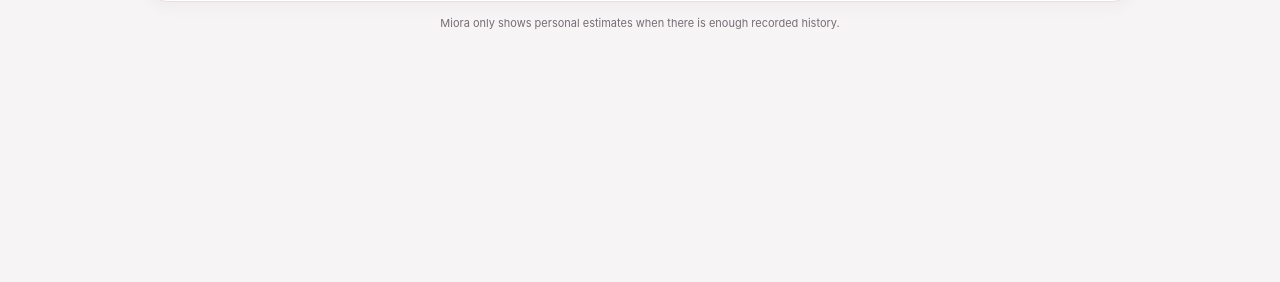
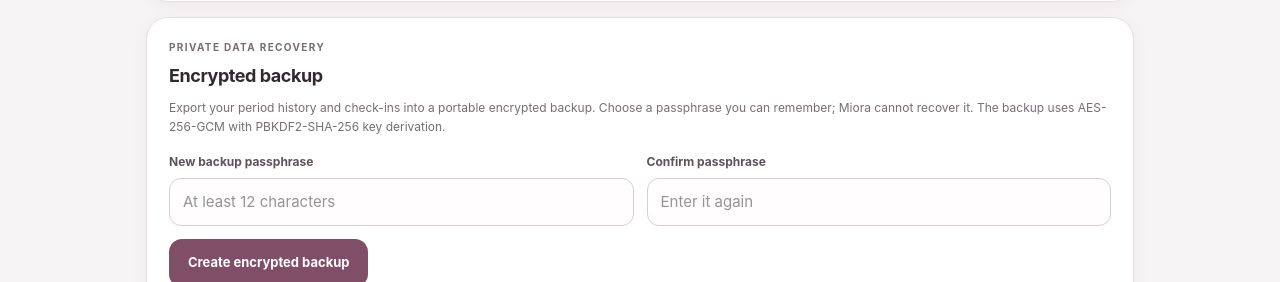
Before and after one commit to Bulldogshot10/Miora, a Svelte app in the folder web/: page / in a window 1280 px wide. Both pictures are taken after a click on the button "Insights". Shown: the part 518-800 px from the top of the page. Built offline with nearby package versions, Linux system fonts and the light colour scheme.

Commit message:
feat(backup): expose encrypted backup and restore in Insights

```diff
--- a/web/src/App.svelte
+++ b/web/src/App.svelte
@@ -188,7 +188,13 @@
           {busy}
         />
       {:else}
-        <InsightsScreen {snapshot} />
+        <InsightsScreen
+          {snapshot}
+          onBackupRestored={(updated) => {
+            snapshot = updated;
+            statusMessage = "Encrypted backup restored successfully.";
+          }}
+        />
       {/if}
     {/if}
 
--- a/web/src/app.css
+++ b/web/src/app.css
@@ -1741,3 +1741,69 @@ a:focus-visible {
     grid-template-columns: minmax(0, 1fr);
   }
 }
+
+
+.backup-card h2 {
+  margin: 0;
+  color: var(--foreground);
+  font-size: 18px;
+  font-weight: 730;
+  letter-spacing: -0.45px;
+}
+
+.backup-fields {
+  display: grid;
+  grid-template-columns: repeat(2, minmax(0, 1fr));
+  gap: 13px;
+  margin: 16px 0 13px;
+}
+
+.backup-output {
+  display: block;
+  margin-top: 15px;
+}
+
+.backup-textarea {
+  display: block;
+  width: 100%;
+  min-width: 0;
+  min-height: 120px;
+  padding: 12px;
+  border: 1px solid var(--border-strong);
+  border-radius: 12px;
+  background: var(--surface-raised);
+  color: var(--foreground);
+  font-family: ui-monospace, SFMono-Regular, Menlo, monospace;
+  font-size: 11px;
+  line-height: 1.5;
+  overflow-wrap: anywhere;
+  resize: vertical;
+}
+
+.backup-textarea:focus-visible {
+  outline: 3px solid color-mix(in srgb, var(--primary) 48%, transparent);
+  outline-offset: 3px;
+}
+
+.backup-divider {
+  height: 1px;
+  margin: 22px 0;
+  background: var(--border);
+}
+
+.backup-message {
+  margin: 13px 0 0;
+  color: var(--muted-strong);
+  font-size: 12px;
+  line-height: 1.6;
+}
+
+.backup-error {
+  color: var(--danger, #a93e54);
+}
+
+@media (max-width: 520px) {
+  .backup-fields {
+    grid-template-columns: minmax(0, 1fr);
+  }
+}
--- a/web/src/lib/api.ts
+++ b/web/src/lib/api.ts
@@ -1,5 +1,6 @@
 import { invoke } from "@tauri-apps/api/core";
 import type {
+  BackupDocument,
   BleedingPrompt,
   CyclePhaseSnapshot,
   DashboardSnapshot,
@@ -628,3 +629,20 @@ export async function saveDailyCheckin(
   localStorage.setItem(CHECKIN_STORAGE_KEY, JSON.stringify(checkins));
   return browserSnapshot();
 }
+
+
+export async function exportBackupDocument(): Promise<BackupDocument> {
+  if (!runningInTauri()) {
+    throw new Error("Encrypted backup is available in the native Miora app.");
+  }
+  return invoke<BackupDocument>("export_backup");
+}
+
+export async function restoreBackupDocument(
+  backup: BackupDocument,
+): Promise<DashboardSnapshot> {
+  if (!runningInTauri()) {
+    throw new Error("Backup restore is available in the native Miora app.");
+  }
+  return invoke<DashboardSnapshot>("restore_backup", { backup });
+}
--- a/web/src/lib/types.ts
+++ b/web/src/lib/types.ts
@@ -88,3 +88,18 @@ export const EMPTY_SNAPSHOT: DashboardSnapshot = {
   symptomPatterns: [],
   bleedingPrompt: null,
 };
+
+export interface BackupPeriodInput {
+  startDate: string;
+  endDate: string | null;
+  flowIntensity: number | null;
+  lastObservation: string | null;
+  endConfirmed: boolean;
+}
+
+export interface BackupDocument {
+  format: "miora-backup-data";
+  version: 1;
+  periods: BackupPeriodInput[];
+  checkins: DailyCheckinInput[];
+}
--- a/web/src/screens/InsightsScreen.svelte
+++ b/web/src/screens/InsightsScreen.svelte
@@ -2,8 +2,78 @@
   import { Activity, CalendarCheck, BarChart3 } from "@lucide/svelte";
   import type { DashboardSnapshot } from "$lib/types";
   import { formatDate } from "$lib/utils";
+  import { exportBackupDocument, restoreBackupDocument } from "$lib/api";
+  import { decryptBackup, encryptBackup } from "$lib/backup";
 
   export let snapshot: DashboardSnapshot;
+  export let onBackupRestored: (snapshot: DashboardSnapshot) => void;
+
+  let exportPassphrase = "";
+  let exportPassphraseAgain = "";
+  let encryptedBackup = "";
+  let importPayload = "";
+  let importPassphrase = "";
+  let backupBusy = false;
+  let backupError = "";
+  let backupStatus = "";
+
+  async function createBackup() {
+    backupError = "";
+    backupStatus = "";
+    encryptedBackup = "";
+    if (exportPassphrase.length < 12) {
+      backupError = "Use a backup passphrase with at least 12 characters.";
+      return;
+    }
+    if (exportPassphrase !== exportPassphraseAgain) {
+      backupError = "The backup passphrases do not match.";
+      return;
+    }
+
+    backupBusy = true;
+    try {
+      const document = await exportBackupDocument();
+      encryptedBackup = await encryptBackup(document, exportPassphrase);
+      backupStatus = "Encrypted backup created. Copy the complete text below and store it somewhere separate from this device.";
+      exportPassphrase = "";
+      exportPassphraseAgain = "";
+    } catch (error) {
+      backupError = error instanceof Error ? error.message : String(error);
+    } finally {
+      backupBusy = false;
+    }
+  }
+
+  async function restoreBackup() {
+    backupError = "";
+    backupStatus = "";
+    if (!importPayload.trim()) {
+      backupError = "Paste the encrypted Miora backup first.";
+      return;
+    }
+    if (!importPassphrase) {
+      backupError = "Enter the backup passphrase.";
+      return;
+    }
+    if (!window.confirm("Restore replaces every period and check-in currently stored on this device. Continue?")) {
+      return;
+    }
+
+    backupBusy = true;
+    try {
+      const document = await decryptBackup(importPayload, importPassphrase);
+      const updated = await restoreBackupDocument(document);
+      onBackupRestored(updated);
+      backupStatus = "Backup restored. Your Miora history has been replaced with the restored records.";
+      importPassphrase = "";
+      importPayload = "";
+      encryptedBackup = "";
+    } catch (error) {
+      backupError = error instanceof Error ? error.message : String(error);
+    } finally {
+      backupBusy = false;
+    }
+  }
 </script>
 
 <section class="screen insights-screen">
@@ -70,5 +140,61 @@
     {/if}
   </section>
 
+
+  <section class="surface-card history-card backup-card">
+    <p class="eyebrow">PRIVATE DATA RECOVERY</p>
+    <h2>Encrypted backup</h2>
+    <p class="section-description">
+      Export your period history and check-ins into a portable encrypted backup. Choose a passphrase you can remember; Miora cannot recover it.
+      The backup uses AES-256-GCM with PBKDF2-SHA-256 key derivation.
+    </p>
+
+    <div class="backup-fields">
+      <label>
+        <span class="field-label">New backup passphrase</span>
+        <input class="form-input" type="password" autocomplete="new-password"
+          bind:value={exportPassphrase} placeholder="At least 12 characters" disabled={backupBusy} />
+      </label>
+      <label>
+        <span class="field-label">Confirm passphrase</span>
+        <input class="form-input" type="password" autocomplete="new-password"
+          bind:value={exportPassphraseAgain} placeholder="Enter it again" disabled={backupBusy} />
+      </label>
+    </div>
+    <button class="button button-primary" type="button" onclick={createBackup} disabled={backupBusy}>
+      {backupBusy ? "Working…" : "Create encrypted backup"}
+    </button>
+
+    {#if encryptedBackup}
+      <label class="backup-output">
+        <span class="field-label">Encrypted backup text</span>
+        <textarea class="backup-textarea" rows="6" readonly value={encryptedBackup}></textarea>
+      </label>
+      <p class="insight-footnote">Copy the entire text, including its opening and closing braces, and store it in a password manager or separate file. Do not store the passphrase beside it.</p>
+    {/if}
+
+    <div class="backup-divider"></div>
+    <p class="eyebrow">RESTORE A BACKUP</p>
+    <label class="backup-output">
+      <span class="field-label">Encrypted backup text</span>
+      <textarea class="backup-textarea" rows="6" bind:value={importPayload}
+        placeholder="Paste the complete encrypted backup text here" disabled={backupBusy}></textarea>
+    </label>
+    <label class="backup-output">
+      <span class="field-label">Backup passphrase</span>
+      <input class="form-input" type="password" autocomplete="current-password"
+        bind:value={importPassphrase} disabled={backupBusy} />
+    </label>
+    <button class="button button-primary" type="button" onclick={restoreBackup} disabled={backupBusy}>
+      {backupBusy ? "Working…" : "Restore and replace current data"}
+    </button>
+
+    {#if backupError}
+      <p class="backup-message backup-error" role="alert">{backupError}</p>
+    {:else if backupStatus}
+      <p class="backup-message" role="status">{backupStatus}</p>
+    {/if}
+  </section>
+
   <p class="insight-footnote">Miora only shows personal estimates when there is enough recorded history.</p>
 </section>
```
Also changed, not shown: 1 other file (tests, documents, lock files or other folders).
